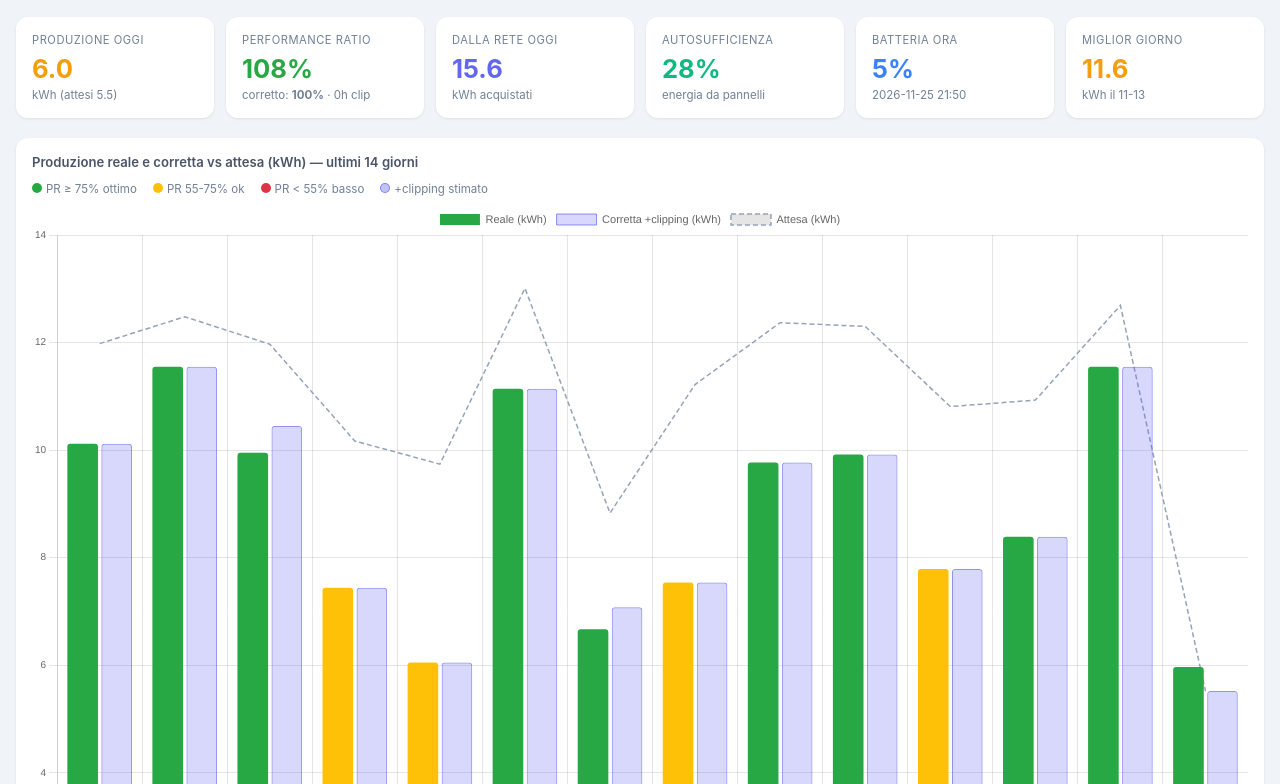
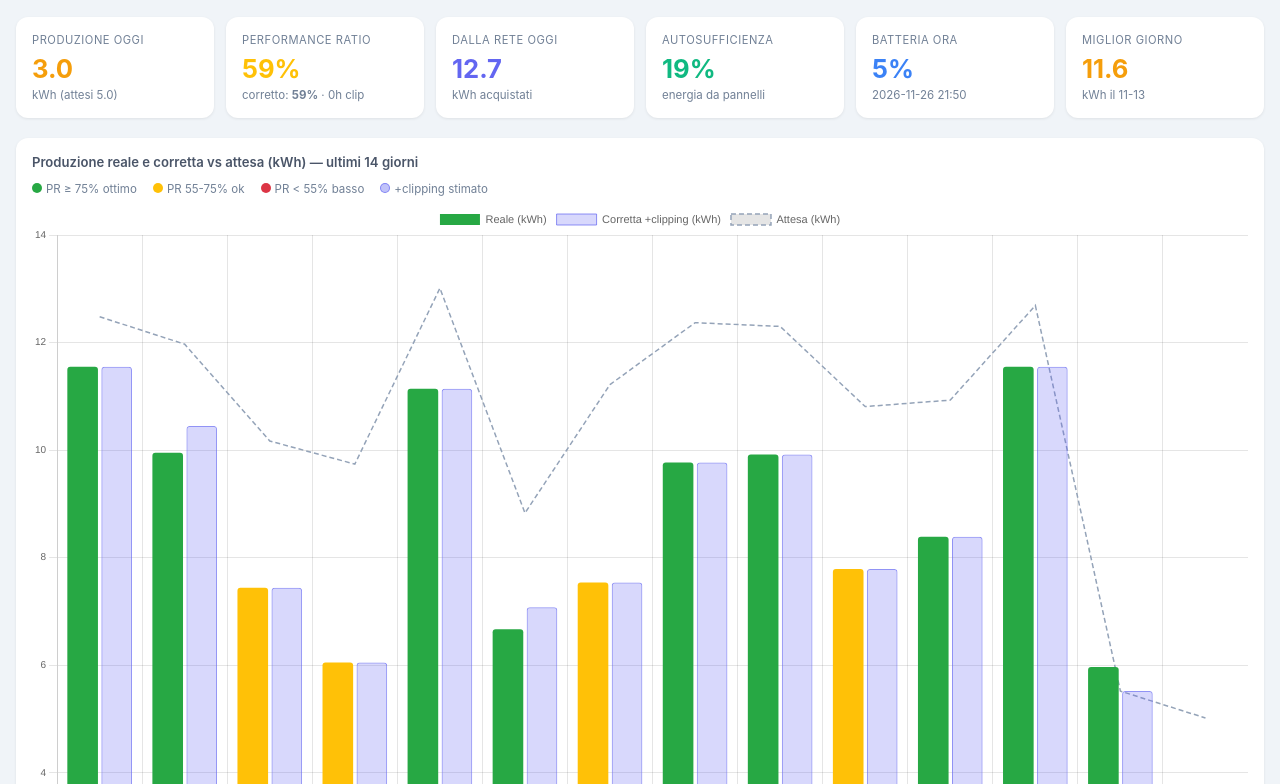
Before and after one commit to stefax17/solar-dashboard, a plain HTML site: page index.html in a window 1280 px wide. Shown: the part 63-847 px from the top of the page. Drawn offline with nearby package versions, Linux system fonts and the light colour scheme.

Commit message:
Update dashboard 2026-11-26 21:00

```diff
--- a/index.html
+++ b/index.html
@@ -30,33 +30,33 @@
 </head>
 <body>
 <h1>☀️ Solar Dashboard</h1>
-<div class="subtitle">Impianto 6.0 kWp · Lecce · Aggiornato 25/11/2026 21:00</div>
+<div class="subtitle">Impianto 6.0 kWp · Lecce · Aggiornato 26/11/2026 21:00</div>
 
 <div class="grid">
   <div class="card">
     <div class="label">Produzione oggi</div>
-    <div class="value" style="color:#f59e0b">6.0</div>
-    <div class="sub">kWh (attesi 5.5)</div>
+    <div class="value" style="color:#f59e0b">3.0</div>
+    <div class="sub">kWh (attesi 5.0)</div>
   </div>
   <div class="card">
     <div class="label">Performance Ratio</div>
-    <div class="value" style="color:#27a844">108%</div>
-    <div class="sub">corretto: <b>100%</b> · 0h clip</div>
+    <div class="value" style="color:#ffc107">59%</div>
+    <div class="sub">corretto: <b>59%</b> · 0h clip</div>
   </div>
   <div class="card">
     <div class="label">Dalla rete oggi</div>
-    <div class="value" style="color:#6366f1">15.6</div>
+    <div class="value" style="color:#6366f1">12.7</div>
     <div class="sub">kWh acquistati</div>
   </div>
   <div class="card">
     <div class="label">Autosufficienza</div>
-    <div class="value" style="color:#10b981">28%</div>
+    <div class="value" style="color:#10b981">19%</div>
     <div class="sub">energia da pannelli</div>
   </div>
   <div class="card">
     <div class="label">Batteria ora</div>
     <div class="value" style="color:#3b82f6">5%</div>
-    <div class="sub">2026-11-25 21:50</div>
+    <div class="sub">2026-11-26 21:50</div>
   </div>
   <div class="card">
     <div class="label">Miglior giorno</div>
@@ -84,13 +84,13 @@
 <div class="footer">Solar Dashboard · aggiornata automaticamente ogni sera alle 22:00</div>
 
 <script>
-const dates = ["11-12", "11-13", "11-14", "11-15", "11-16", "11-17", "11-18", "11-19", "11-20", "11-21", "11-22", "11-23", "11-24", "11-25"];
-const prod  = [10.12, 11.55, 9.95, 7.44, 6.05, 11.14, 6.67, 7.54, 9.77, 9.92, 7.79, 8.39, 11.55, 5.97];
-const exp   = [11.98, 12.48, 11.97, 10.17, 9.74, 13.01, 8.83, 11.22, 12.37, 12.3, 10.81, 10.93, 12.69, 5.52];
-const pr    = [84.5, 92.5, 83.1, 73.2, 62.1, 85.6, 75.5, 67.2, 79.0, 80.7, 72.1, 76.8, 91.0, 108.2];
-const prColors = ["#27a844", "#27a844", "#27a844", "#ffc107", "#ffc107", "#27a844", "#27a844", "#ffc107", "#27a844", "#27a844", "#ffc107", "#27a844", "#27a844", "#27a844"];
+const dates = ["11-13", "11-14", "11-15", "11-16", "11-17", "11-18", "11-19", "11-20", "11-21", "11-22", "11-23", "11-24", "11-25", "11-26"];
+const prod  = [11.55, 9.95, 7.44, 6.05, 11.14, 6.67, 7.54, 9.77, 9.92, 7.79, 8.39, 11.55, 5.97, 2.96];
+const exp   = [12.48, 11.97, 10.17, 9.74, 13.01, 8.83, 11.22, 12.37, 12.3, 10.81, 10.93, 12.69, 5.52, 5.02];
+const pr    = [92.5, 83.1, 73.2, 62.1, 85.6, 75.5, 67.2, 79.0, 80.7, 72.1, 76.8, 91.0, 108.2, 59.0];
+const prColors = ["#27a844", "#27a844", "#ffc107", "#ffc107", "#27a844", "#27a844", "#ffc107", "#27a844", "#27a844", "#ffc107", "#27a844", "#27a844", "#27a844", "#ffc107"];
 
-const prodCorretta = [10.12, 11.55, 10.45, 7.44, 6.05, 11.14, 7.08, 7.54, 9.77, 9.92, 7.79, 8.39, 11.55, 5.52];
+const prodCorretta = [11.55, 10.45, 7.44, 6.05, 11.14, 7.08, 7.54, 9.77, 9.92, 7.79, 8.39, 11.55, 5.52, 2.96];
 new Chart(document.getElementById('chartProd'), {
   type: 'bar',
   data: {
@@ -132,7 +132,7 @@ new Chart(document.getElementById('chartProd'), {
   }
 });
 
-const prAdj = [84.5, 92.5, 87.3, 73.2, 62.1, 85.6, 80.2, 67.2, 79.0, 80.7, 72.1, 76.8, 91.0, 100];
+const prAdj = [92.5, 87.3, 73.2, 62.1, 85.6, 80.2, 67.2, 79.0, 80.7, 72.1, 76.8, 91.0, 100, 59.0];
 const prAdjColors = prAdj.map(v => v >= 75 ? '#27a844' : v >= 55 ? '#ffc107' : '#dc3545');
 new Chart(document.getElementById('chartPR'), {
   type: 'bar',
```
